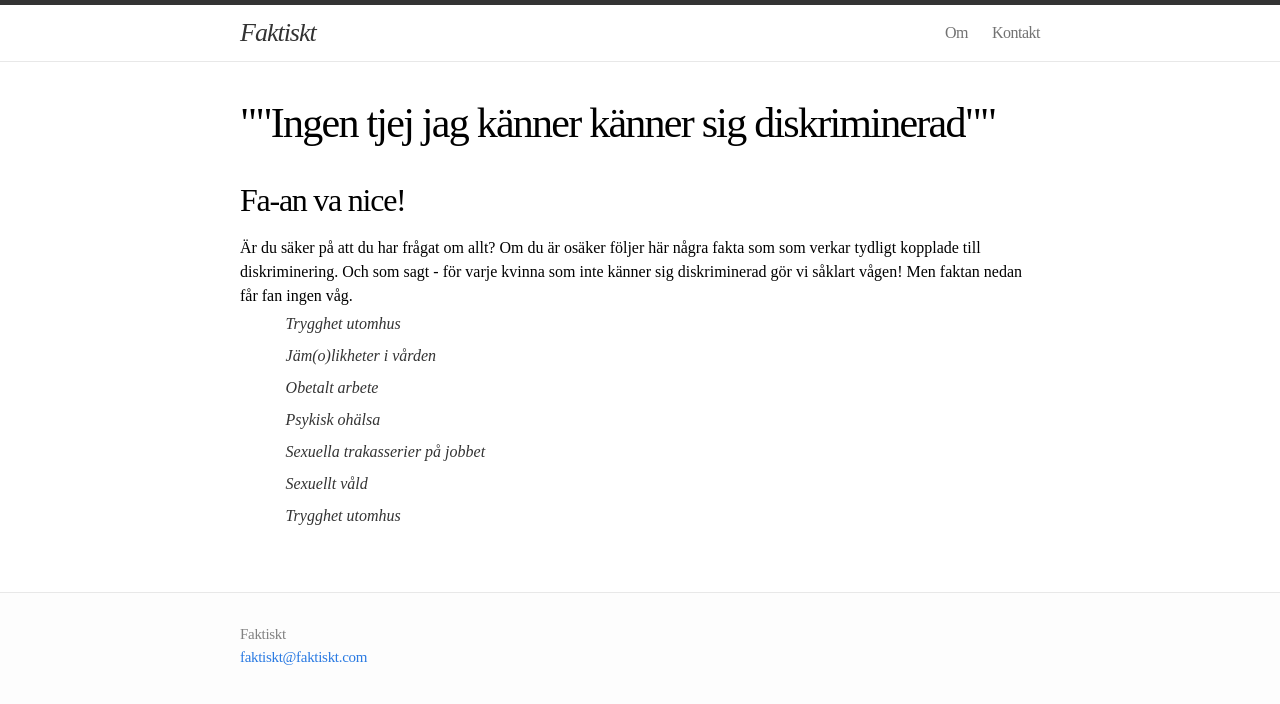
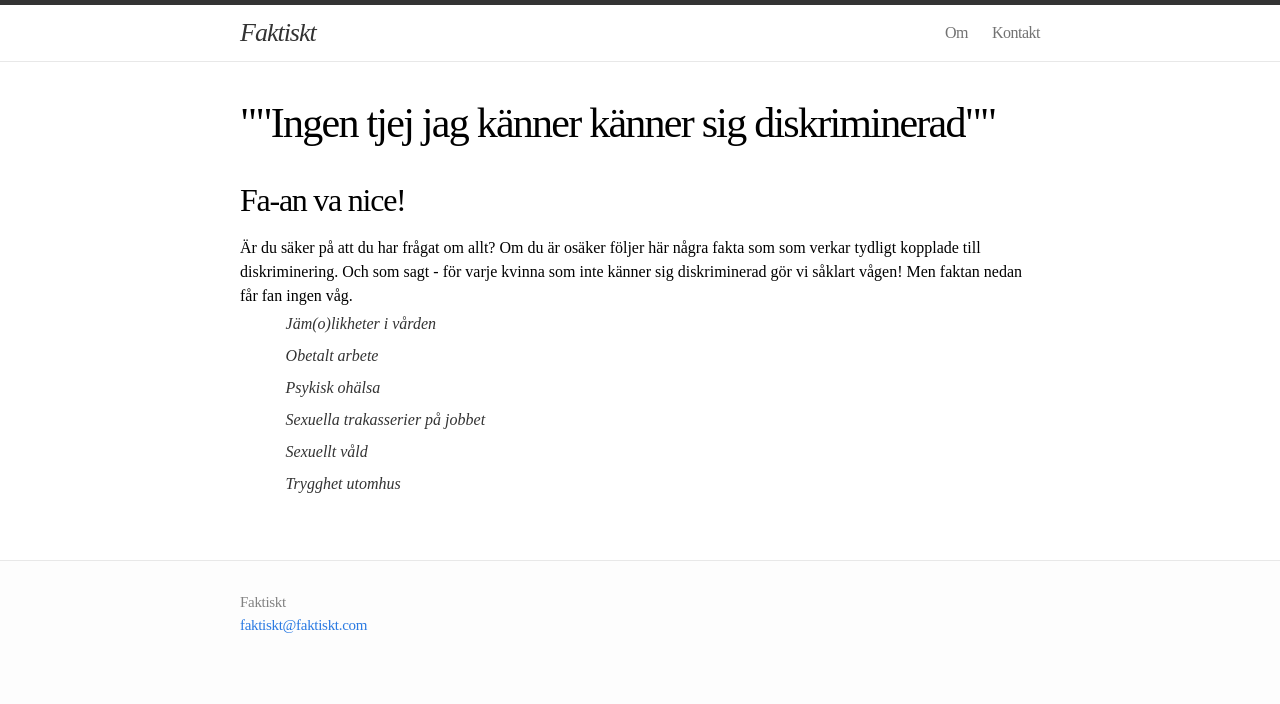
Before and after one commit to frigolitvarulv/faktiskt.github.io, a Jekyll site: the page built from jamstalldhet/ingen-tjej-jag-k-nner-k-nner-sig-diskriminerad.md, in a window 1280 px wide. Shown: the top 704 px of the page. Built offline with Jekyll 4.4.1, drawn with Linux system fonts in a browser that asks for light colours; Markdown is read by kramdown in place of the engine named in the settings.

Commit message:
Updated ingen-tjej-jag-k-nner-k-nner-sig-diskriminerad.md

```diff
--- a/jamstalldhet/ingen-tjej-jag-k-nner-k-nner-sig-diskriminerad.md
+++ b/jamstalldhet/ingen-tjej-jag-k-nner-k-nner-sig-diskriminerad.md
@@ -4,12 +4,6 @@ published: true
 title: "\"Ingen tjej jag känner känner sig diskriminerad\""
 ---
 
-
-
-
-
 ## Fa-an va nice!
 
 Är du säker på att du har frågat om allt? Om du är osäker följer här några fakta som som verkar tydligt kopplade till diskriminering. Och som sagt - för varje kvinna som inte känner sig diskriminerad gör vi såklart vågen! Men faktan nedan får fan ingen våg.
-
-- [Trygghet utomhus](/jamstalldhet/ingen-tjej-jag-k-nner-k-nner-sig-diskriminerad/trygghet-utomhus/)
```
